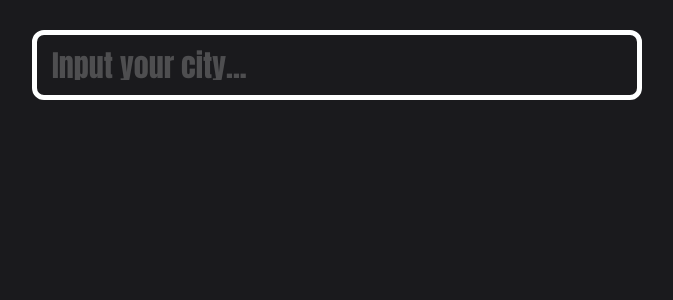
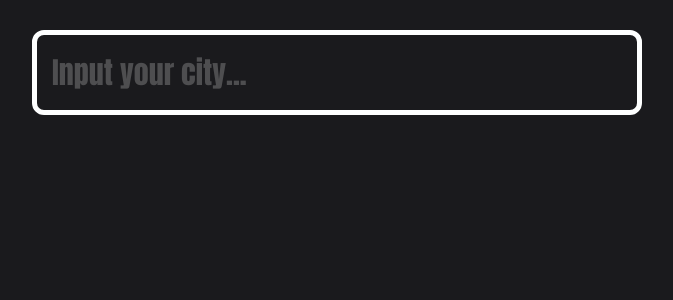
Before and after one commit to ruyy564/Weather-app, a React (Create React App) app: page / in a window 1280 px wide. Shown: the top 300 px of the page, without its empty margins (303-976 px from the left). Built offline with nearby package versions, Linux system fonts and the light colour scheme; a web font is replaced by a local one.

Commit message:
фикс отображения поиска

```diff
--- a/src/App.css
+++ b/src/App.css
@@ -62,7 +62,7 @@ html, body, #root, .App {
   min-width: 300px;
   min-height: 480px;
   padding: 30px;
-
+  gap: 15px;
   /* overflow-y: scroll; */
 
 }
--- a/src/components/Search/index.module.css
+++ b/src/components/Search/index.module.css
@@ -2,7 +2,7 @@
     cursor: pointer;
     border-radius: 12px;
     width: 50%;
-    height: 70px;
+    height: 90px;
     min-width: 260px;
     padding: 15px;
     border: 5px solid var(--white);
```
